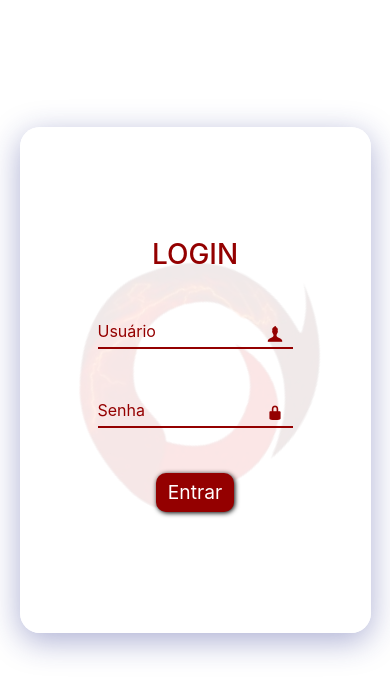
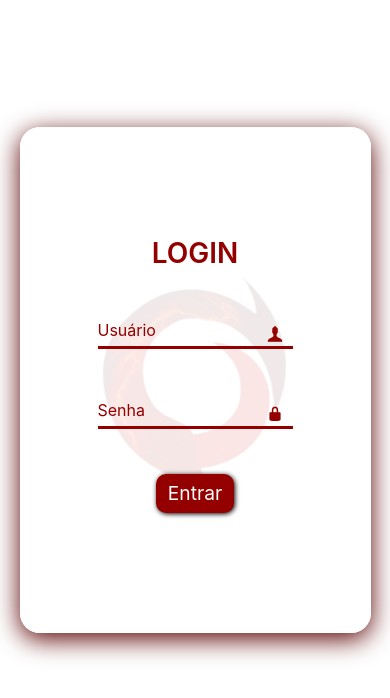
Before and after one commit to felipedegodoy16/projeto01-overdrive, a PHP site: page / in a window 390 px wide. Shown: the top 698 px of the page. Run offline with PHP 8.4, Linux system fonts and the light colour scheme; some web fonts are replaced.

Commit message:
alterando tamanho da logo

```diff
--- a/_css/style.css
+++ b/_css/style.css
@@ -37,13 +37,14 @@ main#main_login {
 h1#title_login {
     font-size: clamp(28px, 4dvw, 44px);
     color: var(--red-light);
+    font-weight: 600;
 }
 
 div#form_login {
-    box-shadow: 0 8px 32px 0 rgba( 31, 38, 135, 0.37 );
+    box-shadow: 0 6px 26px 0 var(--red-dark);
     background-color: rgba(255, 255, 255, .9);
     position: relative;
-    width: 40dvw;
+    width: 35dvw;
     height: 70dvh;
     border-radius: 20px;
     flex-direction: column;
@@ -92,7 +93,7 @@ form#form input {
     color: var(--red-light);
     background-color: transparent;
     border: none;
-    border-bottom: 2px solid var(--red-light);
+    border-bottom: 3px solid var(--red-light);
 }
 
 /* form#form input:focus-within {
@@ -135,7 +136,7 @@ img.img_logo {
     position: absolute;
     width: 30dvw;
     transform: rotate(-15deg);
-    animation: rodaroda 20s linear infinite;
+    animation: rodaroda 25s linear infinite;
 }
 
 @keyframes rodaroda {
@@ -148,7 +149,7 @@ img.img_logo {
 
 @media screen and (max-width: 1024px){
     div#form_login {
-        width: 70dvw;
+        width: 60dvw;
     }
 
     form#form input {
@@ -161,11 +162,11 @@ img.img_logo {
     }
 
     img.img_logo {
-        width: 50dvw;
+        width: 40dvw;
     }
 }
 
-@media screen and (max-width: 767px){
+@media screen and (max-width: 758px){
     div#form_login {
         width: 90dvw;
         height: 60dvh;
@@ -181,6 +182,6 @@ img.img_logo {
     }
 
     img.img_logo {
-        width: 70dvw;
+        width: 55dvw;
     }
 }
```
